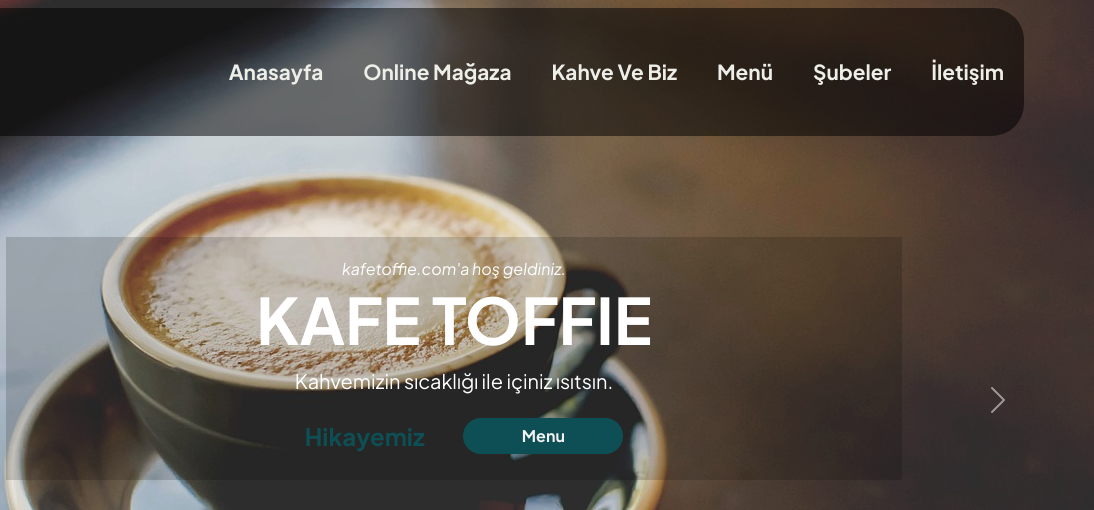
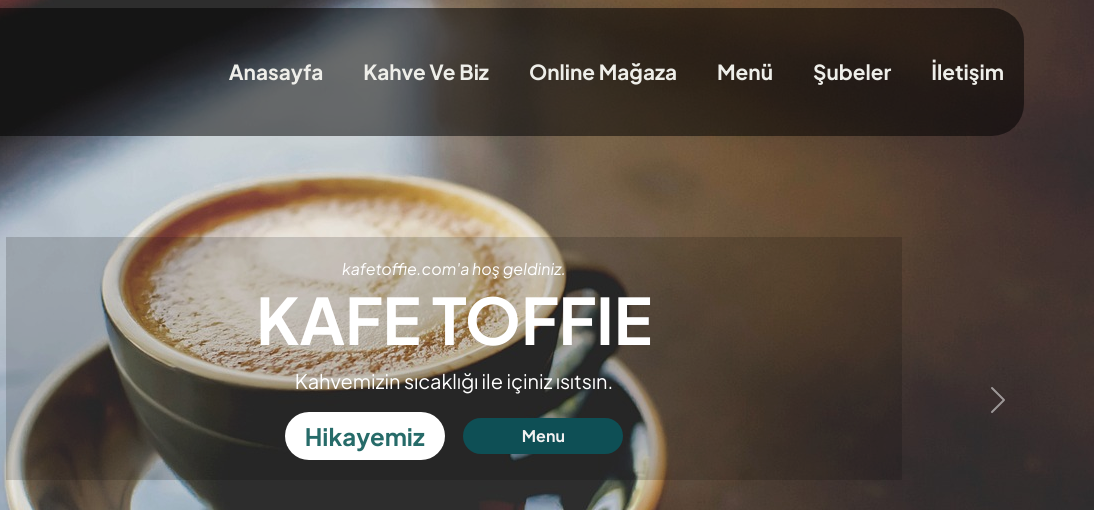
Before and after one commit to ArifeTural/bootstrap-KafeToffie, a plain HTML site: page index.html in a window 1280 px wide. In both pictures the pointer is over the button "Hikayemiz". Shown: the top 510 px of the page, 186-1280 px from the left. Drawn offline with nearby package versions, Linux system fonts and the light colour scheme.

Commit message:
düzenlenecek

```diff
--- a/css/style.css
+++ b/css/style.css
@@ -71,6 +71,11 @@ a{
     color: rgb(14, 79, 85);
    font-size: x-large;
 
+}
+
+.carousel-caption .btn:first-child:hover{
+    background-color: white !important ;
+    color: #266b69;
 }
 .hero{
     z-index: 3;
--- a/index.html
+++ b/index.html
@@ -32,12 +32,14 @@
             <ul class="navbar-nav ms-auto mb-2 mb-lg-0">
               <li class="nav-item">
                 <a class="nav-link active" aria-current="page" href="#">Anasayfa</a>
+
+                <li class="nav-item">
+                  <a class="nav-link " href="#about">Kahve ve Biz</a>
+                </li>
                 <li class="nav-item">
                   <a class="nav-link" href="#">Online Mağaza</a>
                 </li>
-                <li class="nav-item">
-                  <a class="nav-link " href="#about">Kahve ve Biz</a>
-                </li>
+
                 <li class="nav-item">
                   <a class="nav-link" href="#menu">Menü</a>
                 </li>
@@ -82,7 +84,7 @@
                 <h1 class="display-3 fw-bolder">KAFE TOFFIE</h1>
                 <P class="fs-5 mb-3"> Kahvemizin sıcaklığı ile içiniz ısıtsın.</P>
                 <div class="btncontainer">
-                    <button class="btn btn-warning me-3">Hikayemiz</button>
+                    <button class="btn btn-warning rounded-pill me-3">Hikayemiz</button>
                     <button class="btn btn-warning rounded-pill">Menu</button>
                 </div>
               </div>
```
